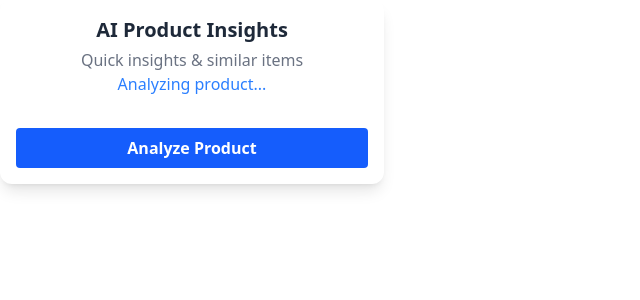
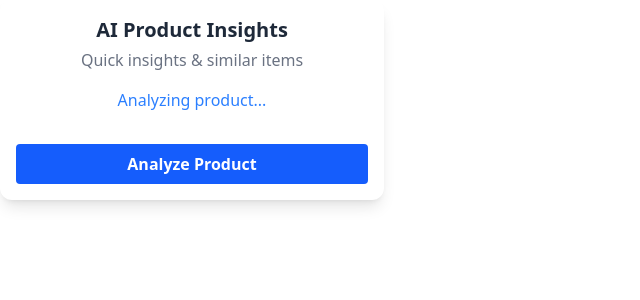
Before and after one commit to syedsohailahmed/ai_insight_frontend, a Vue app: page / in a window 1280 px wide. Both pictures are taken after a click on the button "Analyze Product". Shown: the top 300 px of the page, without its empty margins (0-640 px from the left). Built offline with nearby package versions, Linux system fonts and the light colour scheme; no server answers.

Commit message:
add margin

```diff
--- a/src/App.vue
+++ b/src/App.vue
@@ -5,7 +5,7 @@
 
 
     <!-- Loading -->
-    <div v-if="loading" class="text-center text-blue-500 mb-4">
+    <div v-if="loading" class="text-center text-blue-500 mt-4 mb-4">
       Analyzing product...
     </div>
 
```
